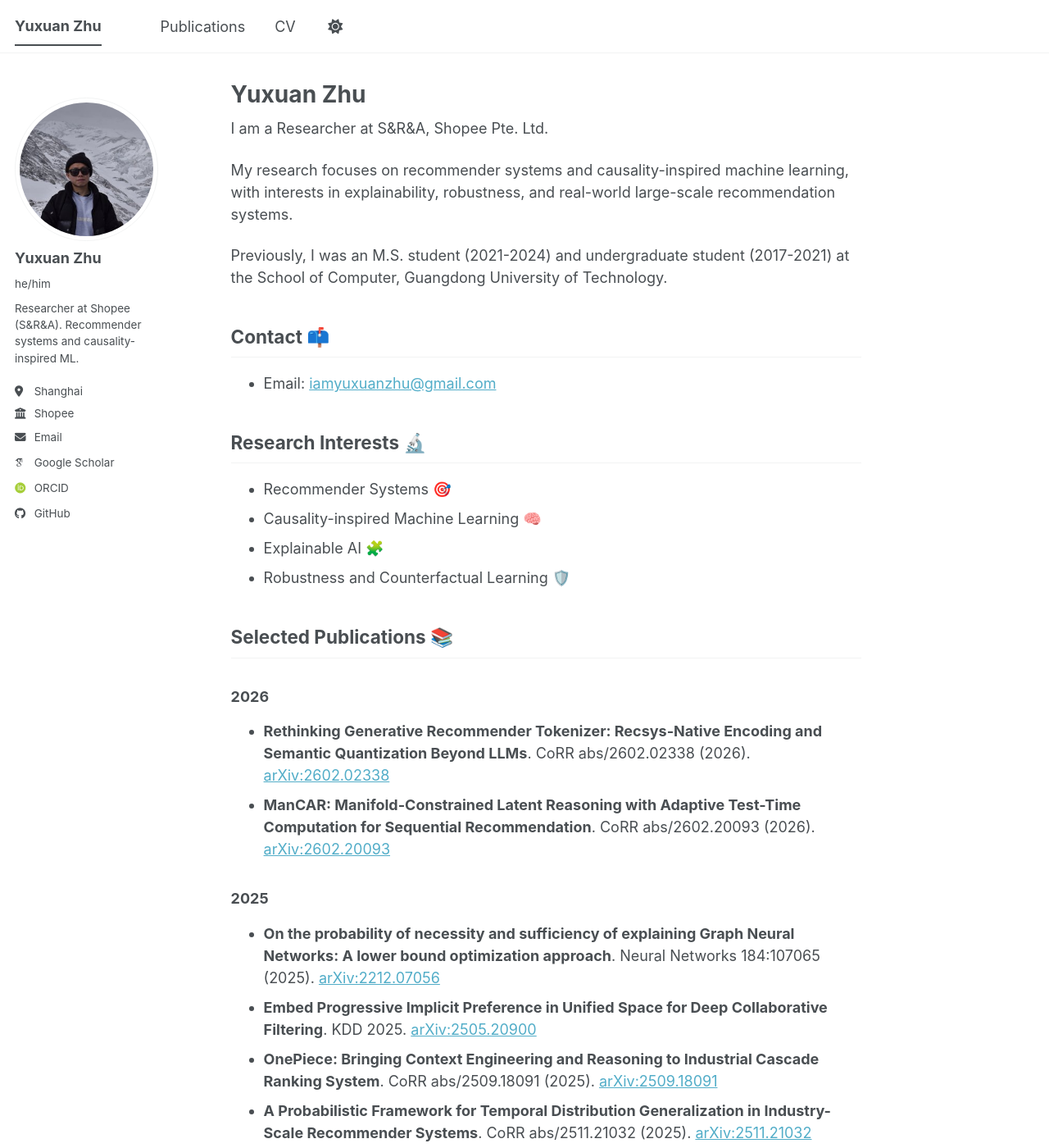
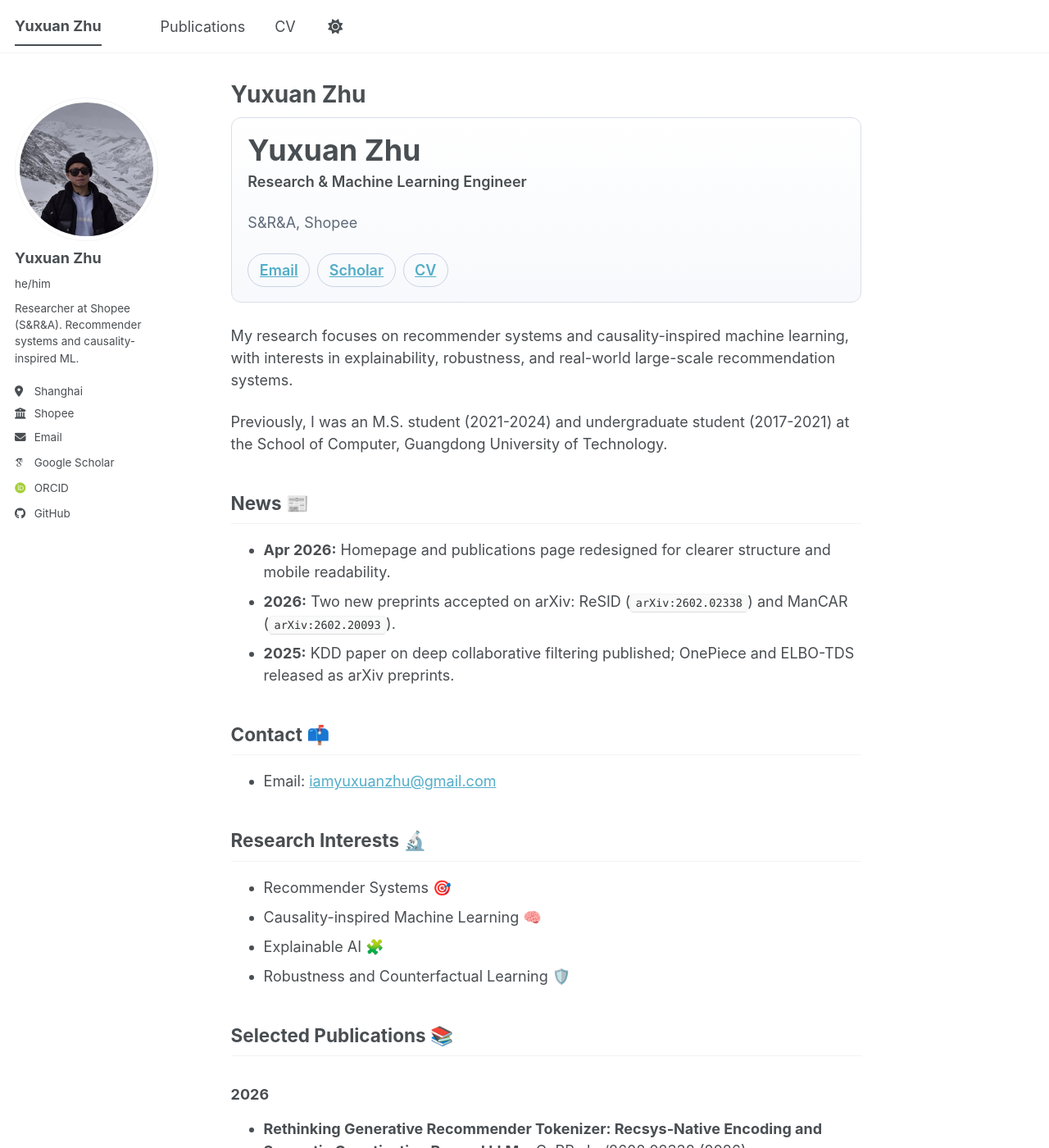
Before and after one commit to EthanChu7/yuxuan.zhu.github.io, a Jekyll site: the page built from _pages/about.md, in a window 1280 px wide and 1400 px high. Shown: the whole window at 82% size. Built offline with Jekyll 4.4.1, drawn with Linux system fonts in a browser that asks for light colours; some web fonts are replaced; a script bundle is joined from its source files by our own code; library files that are not in the unit come from our copies.

Commit message:
Add homepage hero, news section, and mobile readability polish

```diff
--- a/_pages/about.md
+++ b/_pages/about.md
@@ -7,11 +7,26 @@ redirect_from:
   - /about.html
 ---
 
-I am a Researcher at S&R&A, Shopee Pte. Ltd.
+<div class="hero-card">
+  <h1 class="hero-name">Yuxuan Zhu</h1>
+  <p class="hero-title">Research &amp; Machine Learning Engineer</p>
+  <p class="hero-affiliation">S&amp;R&amp;A, Shopee</p>
+  <div class="hero-actions">
+    <a class="hero-btn" href="mailto:iamyuxuanzhu@gmail.com">Email</a>
+    <a class="hero-btn" href="https://scholar.google.com/citations?hl=en&user=iqf_6DYAAAAJ">Scholar</a>
+    <a class="hero-btn" href="/yuxuan.zhu.github.io/cv/">CV</a>
+  </div>
+</div>
 
 My research focuses on recommender systems and causality-inspired machine learning, with interests in explainability, robustness, and real-world large-scale recommendation systems.
 
 Previously, I was an M.S. student (2021-2024) and undergraduate student (2017-2021) at the School of Computer, Guangdong University of Technology.
+
+## News 📰
+
+- **Apr 2026:** Homepage and publications page redesigned for clearer structure and mobile readability.
+- **2026:** Two new preprints accepted on arXiv: ReSID (`arXiv:2602.02338`) and ManCAR (`arXiv:2602.20093`).
+- **2025:** KDD paper on deep collaborative filtering published; OnePiece and ELBO-TDS released as arXiv preprints.
 
 ## Contact 📫
 
--- a/assets/css/main.scss
+++ b/assets/css/main.scss
@@ -41,3 +41,77 @@
     "vendor/font-awesome/solid",
     "vendor/font-awesome/brands"
 ;
+
+/* Homepage hero + mobile polish */
+.hero-card {
+  margin: 0 0 1.5rem;
+  padding: 1rem 1.1rem;
+  border: 1px solid #d9dee8;
+  border-radius: 12px;
+  background: linear-gradient(180deg, #ffffff 0%, #f7f9fc 100%);
+}
+
+.hero-name {
+  margin: 0 0 0.15rem;
+  font-size: 2rem;
+}
+
+.hero-title {
+  margin: 0;
+  font-weight: 600;
+}
+
+.hero-affiliation {
+  margin: 0.1rem 0 0.9rem;
+  color: #5f6b7a;
+}
+
+.hero-actions {
+  display: flex;
+  flex-wrap: wrap;
+  gap: 0.5rem;
+}
+
+.hero-btn {
+  display: inline-block;
+  padding: 0.35rem 0.75rem;
+  border: 1px solid #c9d2e3;
+  border-radius: 999px;
+  text-decoration: none;
+  font-weight: 600;
+}
+
+.hero-btn:hover {
+  text-decoration: none;
+  border-color: #96aacf;
+}
+
+/* Wrap long links/titles cleanly across content */
+.page__content a,
+.archive__item-title a,
+.archive p {
+  overflow-wrap: anywhere;
+  word-break: break-word;
+}
+
+@media (max-width: 767px) {
+  .sidebar .author__avatar img,
+  .sidebar .author__avatar {
+    max-width: 120px;
+    margin-left: auto;
+    margin-right: auto;
+  }
+
+  .sidebar .author__content {
+    text-align: center;
+  }
+
+  .sidebar .author__bio {
+    font-size: 0.92rem;
+    line-height: 1.35;
+  }
+
+  .hero-name {
+    font-size: 1.6rem;
+  }
+}
```
